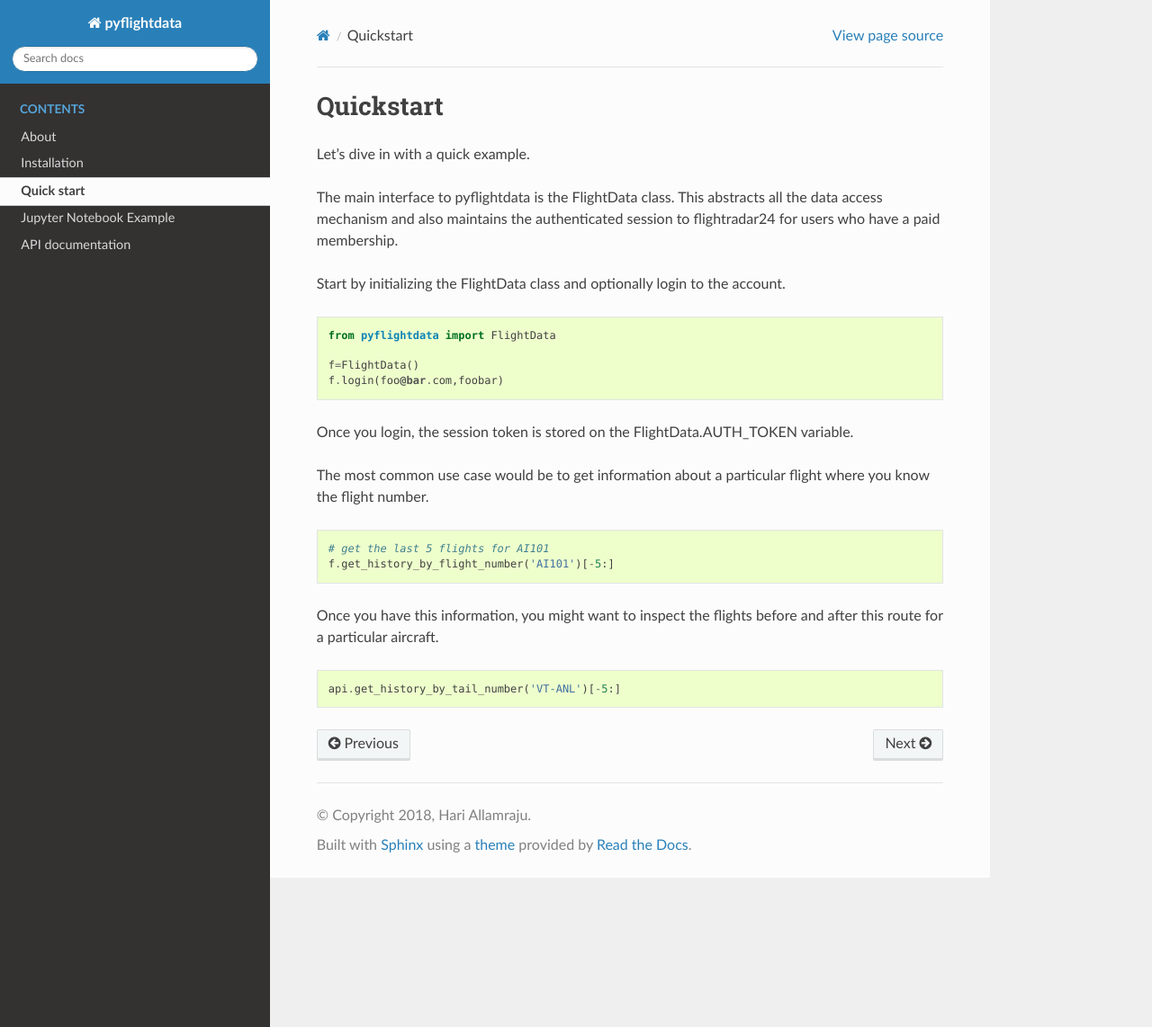
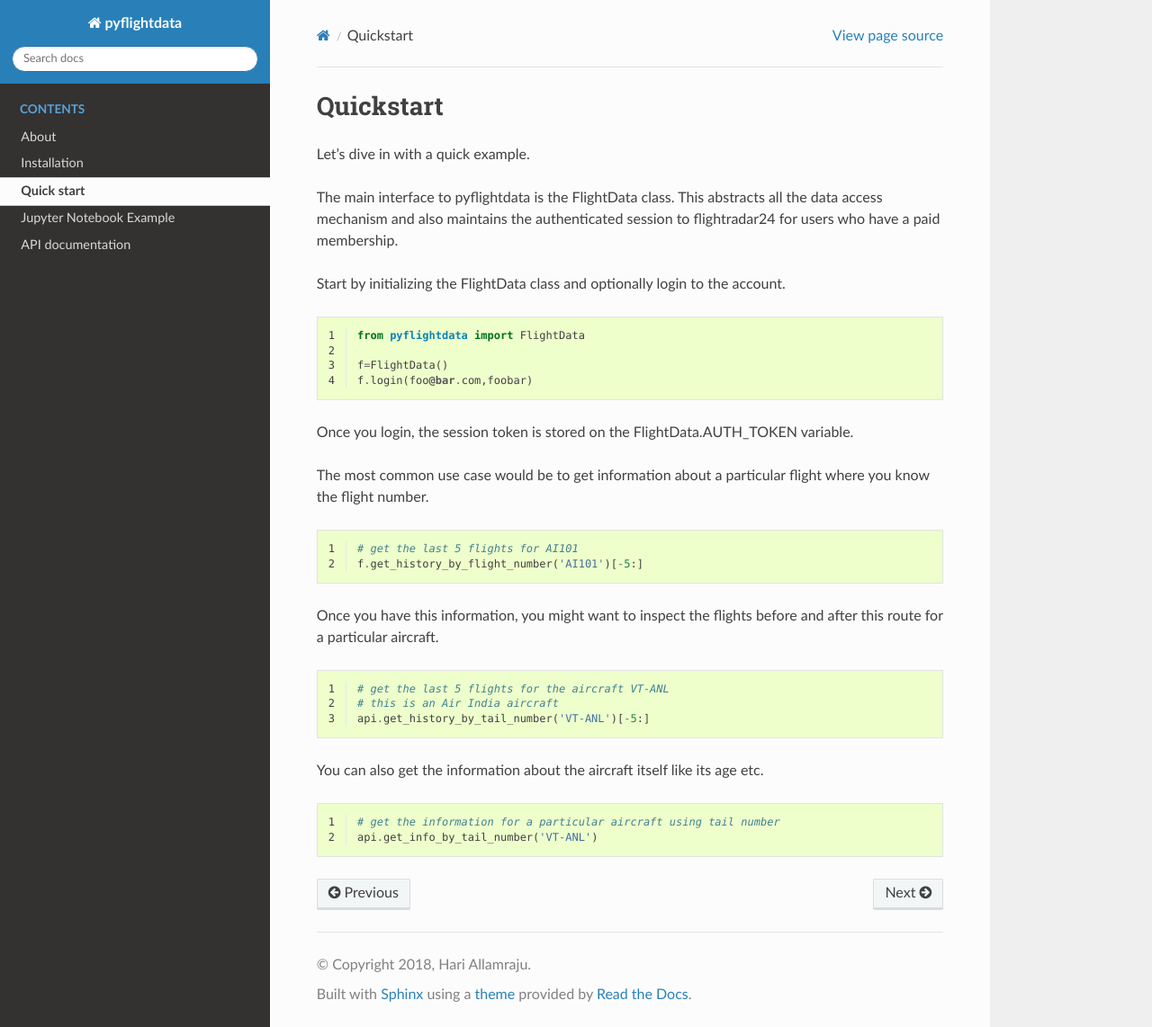
Before and after one commit to supercoderz/pyflightdata, a Sphinx documentation site: the page built from docs/source/quickstart.rst, in a window 1280 px wide and 1142 px high. Shown: the whole window at 90% size. Built offline with Sphinx 7.4.7 and the Read the Docs theme 2.0.0, drawn with Linux system fonts in a browser that asks for light colours.

```diff
--- a/docs/source/installation.rst
+++ b/docs/source/installation.rst
@@ -8,4 +8,5 @@ The best way to install pyflightdata is via pip
     pip install pyflightdata
 
 The dependencies will also be installed, however there have been issues with lxml.
-You might need to install that separately and resolve installation issues. lxml is
+You might need to install that separately and resolve installation issues. lxml is used
+to parse data that is in pure HTML and does not provide a JSON data source.
--- a/docs/source/quickstart.rst
+++ b/docs/source/quickstart.rst
@@ -9,6 +9,7 @@ authenticated session to flightradar24 for users who have a paid membership.
 Start by initializing the FlightData class and optionally login to the account.
 
 .. code-block :: python
+    :linenos:
 
     from pyflightdata import FlightData
 
@@ -20,6 +21,7 @@ Once you login, the session token is stored on the FlightData.AUTH_TOKEN variabl
 The most common use case would be to get information about a particular flight where you know the flight number.
 
 .. code-block :: python
+    :linenos:
 
     # get the last 5 flights for AI101
     f.get_history_by_flight_number('AI101')[-5:]
@@ -27,5 +29,16 @@ The most common use case would be to get information about a particular flight w
 Once you have this information, you might want to inspect the flights before and after this route for a particular aircraft.
 
 .. code-block :: python
+    :linenos:
 
+    # get the last 5 flights for the aircraft VT-ANL
+    # this is an Air India aircraft
     api.get_history_by_tail_number('VT-ANL')[-5:]
+
+You can also get the information about the aircraft itself like its age etc.
+
+.. code-block :: python
+    :linenos:
+
+    # get the information for a particular aircraft using tail number
+    api.get_info_by_tail_number('VT-ANL')
```
